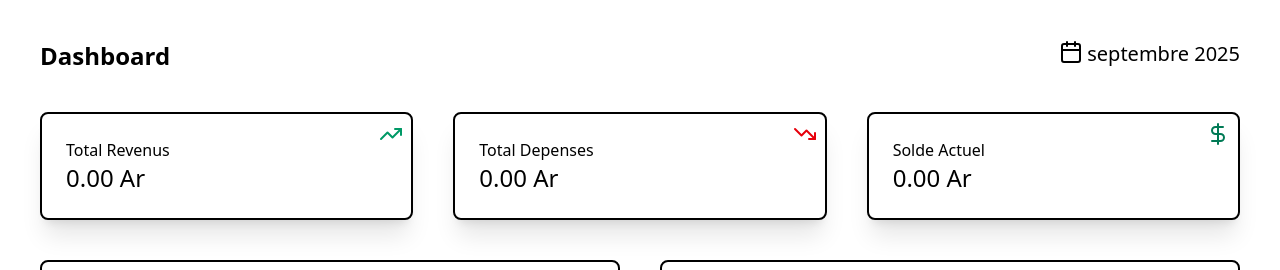
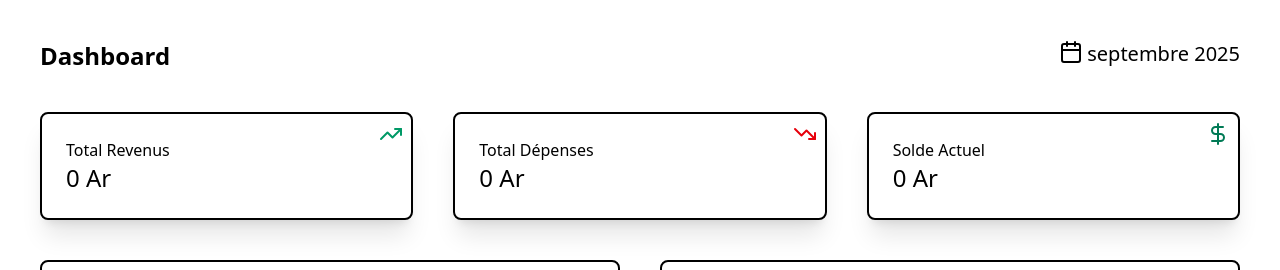
Before and after one commit to Kamil-ismael/Personal-Expense-Tracking-Application, a React (Vite) app in the folder packages/client/: page / in a window 1280 px wide. Shown: the top 270 px of the page. Built offline with nearby package versions, Linux system fonts and the light colour scheme; no server answers.

Commit message:
une ajout de peutit modification

```diff
--- a/packages/client/src/component/page/Dashboard.tsx
+++ b/packages/client/src/component/page/Dashboard.tsx
@@ -1,54 +1,35 @@
-import {
-  PieChart,
-  Pie,
-  Cell,
-  BarChart,
-  Bar,
-  XAxis,
-  YAxis,
-  CartesianGrid,
-  Tooltip,
-  ResponsiveContainer,
-} from "recharts";
-import {
-  DollarSign,
-  TrendingUp,
-  TrendingDown,
-  AlertTriangle,
-  Calendar,
-} from "lucide-react";
-import { PrismaClient } from "@prisma/client";
 import { useState, useEffect } from "react";
+import { DollarSign, TrendingUp, TrendingDown, Calendar } from "lucide-react";
 import { Card } from "../contener/card";
 
 const Dashboard = () => {
-  //const prisma = new PrismaClient();
-  //const Expenses = new prisma.expense.findMany();
-  //const Incomes = new prisma.income.findMany();
-  //const Categories = new prisma.category.findMany();
-
-  const currentMonth = new Date().getMonth();
-  const currentYear = new Date().getFullYear();
-
-  //const currentMonthName = new Date().toLocaleDateString("fr-FR", {
-  //month: "long",
-  // year: "numeric",
-  // });
+  const [totals, setTotals] = useState({
+    totalIncome: 0,
+    totalExpense: 0,
+    balance: 0,
+  });
 
   const currentMonhtName = new Date().toLocaleDateString("fr-FR", {
     month: "long",
     year: "numeric",
   });
 
+  useEffect(() => {
+    fetch("http://localhost:5000/api/dashboard/totals")
+      .then((res) => res.json())
+      .then((data) => setTotals(data))
+      .catch((err) => console.error(err));
+  }, []);
+
   const positionLogo = "absolute top-2 right-2";
-  const titleGraphique = "font-bold absolute top-2 left-2"
+  const titleGraphique = "font-bold absolute top-2 left-2";
 
   return (
     <div className="p-10">
       <div className="flex justify-between">
         <h1 className="text-2xl font-bold ">Dashboard</h1>
         <button className="flex cursor-pointer text-xl">
-          <Calendar className="mr-1"/>
+          <Calendar className="mr-1" />
           {currentMonhtName}
         </button>
       </div>
@@ -56,17 +37,17 @@ const Dashboard = () => {
         <Card>
           <TrendingUp className={`text-emerald-600 absolute ${positionLogo}`} />
           Total Revenus
-          <p className="text-2xl ">0.00 Ar</p>
+          <p className="text-2xl ">{totals.totalIncome} Ar</p>
         </Card>
         <Card>
           <TrendingDown className={`text-red-600 ${positionLogo}`} />
-          Total Depenses
-          <p className="text-2xl ">0.00 Ar</p>
+          Total Dépenses
+          <p className="text-2xl ">{totals.totalExpense} Ar</p>
         </Card>
         <Card>
           <DollarSign className={`text-emerald-700 ${positionLogo}`} />
           Solde Actuel
-          <p className="text-2xl ">0.00 Ar</p>
+          <p className="text-2xl ">{totals.balance} Ar</p>
         </Card>
       </div>
       <div className="grid grid-cols-1 lg:grid-cols-2 gap-10 mt-10">
@@ -80,4 +61,5 @@ const Dashboard = () => {
     </div>
   );
 };
+
 export default Dashboard;
```
